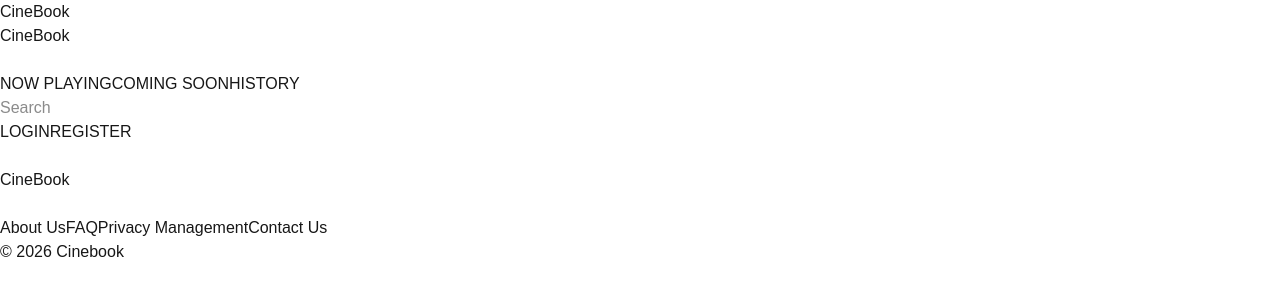
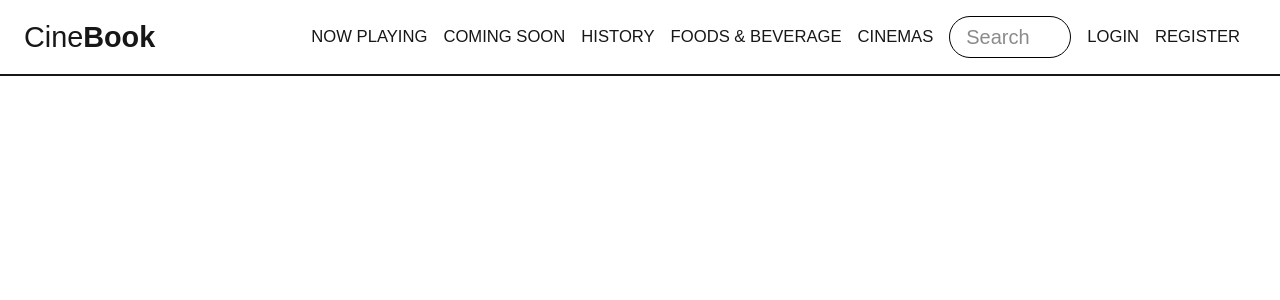
Before and after one commit to yhsptraa/cinebook-nextjs, a Next.js app: page / in a window 1280 px wide. Shown: the top 300 px of the page. Built offline with nearby package versions, Linux system fonts and the light colour scheme.

Commit message:
feat: add header component

```diff
--- a/app/layout.tsx
+++ b/app/layout.tsx
@@ -1,5 +1,7 @@
 import type { Metadata } from "next";
 import { DM_Sans, Lora } from "next/font/google";
+import Navbar from "@/components/layout/Navbar";
+import Footer from "@/components/layout/Footer";
 import "./globals.css";
 
 const dmSans = DM_Sans({
@@ -25,7 +27,10 @@ export default function RootLayout({ children }: LayoutProps<"/">) {
       lang="en"
       className={`${dmSans.variable} ${lora.variable} h-full antialiased`}
     >
-      <body className="min-h-full flex flex-col">{children}</body>
+      <body className="min-h-full flex flex-col">
+        <Navbar/>
+        {children}
+      </body>
     </html>
   );
 }
--- a/app/page.tsx
+++ b/app/page.tsx
@@ -1,12 +1,9 @@
-import Navbar from "@/components/layout/Navbar";
-import Footer from "@/components/layout/Footer";
+
 
 export default function Home() {
   return (
   <div>
-    <Navbar></Navbar>
 
-    <Footer></Footer>
   </div>
   );
 }
--- a/components/layout/Navbar.tsx
+++ b/components/layout/Navbar.tsx
@@ -1,43 +1,196 @@
+"use client";
 
+import { useState } from "react";
 import Link from "next/link";
 
 export default function Navbar() {
+  const [isMenuOpen, setIsMenuOpen] = useState(false);
+
   return (
-    <header id="header-container">
-      <nav id="navbar-container">
-
-        <Link href="#" className="">
-          Cine<span className="">Book</span>
+    <header
+      id="header-container"
+      className="sticky top-0 z-[9]"
+    >
+      <nav
+        id="navbar-container"
+        className="
+          flex flex-row flex-nowrap items-center justify-between
+          bg-[var(--color-surface)]
+          px-6 py-4
+          border-b-2 border-[var(--color-border)]
+        "
+      >
+        <Link
+          href="/"
+          className="
+            logo no-underline
+            text-[var(--color-primary)]
+            text-2xl font-light
+            font-[var(--font-lora)]
+            md:text-[1.65em]
+            lg:text-[1.8em]
+          "
+        >
+          Cine<span className="logo-span font-semibold text-[var(--color-accent)]">
+            Book
+          </span>
         </Link>
 
-        <div id="hamburger-menu-container" className="">
+        <div
+          id="hamburger-menu-container"
+          className={`
+            fixed top-0 left-0 z-10
+            flex h-screen w-screen flex-col gap-4
+            bg-[var(--color-surface)]
+            p-4
+            transition-[transform,opacity,visibility]
+            duration-300
+            ${
+              isMenuOpen
+                ? "translate-x-0 opacity-100 visible pointer-events-auto delay-0"
+                : "translate-x-full opacity-0 invisible pointer-events-none delay-300"
+            }
 
-          <div id="close-button-container">
-            <p className="">
-              Cine<span className="">Book</span>
+            md:static md:h-auto md:w-auto
+            md:translate-x-0 md:visible md:opacity-100
+            md:pointer-events-auto md:delay-0
+            md:flex-row md:items-center
+            md:transition-none md:p-0
+            lg:pr-4
+          `}
+        >
+          <div
+            id="close-button-container"
+            className="
+              mb-5 flex w-full items-center justify-between
+              pr-2
+              md:hidden
+            "
+          >
+            <p className="font-[var(--font-lora)] text-xl font-light text-[var(--color-primary)]">
+              Cine<span className="font-semibold text-[var(--color-accent)]">
+                Book
+              </span>
             </p>
 
-            <button id="close-button" type="button">
+            <button
+              id="close-button"
+              type="button"
+              onClick={() => setIsMenuOpen(false)}
+              className="
+                border-none bg-[var(--color-surface)]
+                text-2xl text-[var(--color-primary)]
+              "
+              aria-label="Close menu"
+            >
               <i className="fa-solid fa-xmark"></i>
             </button>
           </div>
 
-          <div id="menu-container">
-            <Link href="#now-playing-title" className="">
+          <div
+            id="menu-container"
+            className="
+              flex flex-col gap-4 text-xl
+              md:flex-row md:items-center md:justify-center
+              md:text-[0.8em]
+            "
+          >
+            <Link
+              href="/#now-playing-title"
+              onClick={() => setIsMenuOpen(false)}
+              className="
+                border-b border-[var(--color-border)] pb-2
+                text-[var(--color-text-primary)] no-underline
+                hover:text-[var(--color-primary)]
+                md:border-none md:p-0
+                md:text-[var(--color-primary)]
+                md:text-[1.1em]
+                lg:text-[1.3em]
+              "
+            >
               NOW PLAYING
             </Link>
 
-            <Link href="#coming-soon-title" className="">
+            <Link
+              href="/#coming-soon-title"
+              onClick={() => setIsMenuOpen(false)}
+              className="
+                border-b border-[var(--color-border)] pb-2
+                text-[var(--color-text-primary)] no-underline
+                hover:text-[var(--color-primary)]
+                md:border-none md:p-0
+                md:text-[var(--color-primary)]
+                md:text-[1.1em]
+                lg:text-[1.3em]
+              "
+            >
               COMING SOON
             </Link>
 
-            <Link href="/movies/transaction-history" className="">
+            <Link
+              href="/movies/transaction-history"
+              onClick={() => setIsMenuOpen(false)}
+              className="
+                border-b border-[var(--color-border)] pb-2
+                text-[var(--color-text-primary)] no-underline
+                hover:text-[var(--color-primary)]
+                md:border-none md:p-0
+                md:text-[var(--color-primary)]
+                md:text-[1.1em]
+                lg:text-[1.3em]
+              "
+            >
               HISTORY
+            </Link>
+
+            <Link
+              href="/foods"
+              onClick={() => setIsMenuOpen(false)}
+              className="
+                border-b border-[var(--color-border)] pb-2
+                text-[var(--color-text-primary)] no-underline
+                hover:text-[var(--color-primary)]
+                md:border-none md:p-0
+                md:text-[var(--color-primary)]
+                md:text-[1.1em]
+                lg:text-[1.3em]
+              "
+            >
+              FOODS & BEVERAGE
+            </Link>
+
+            <Link
+              href="/cinemas"
+              onClick={() => setIsMenuOpen(false)}
+              className="
+                border-b border-[var(--color-border)] pb-2
+                text-[var(--color-text-primary)] no-underline
+                hover:text-[var(--color-primary)]
+                md:border-none md:p-0
+                md:text-[var(--color-primary)]
+                md:text-[1.1em]
+                lg:text-[1.3em]
+              "
+            >
+              CINEMAS
             </Link>
           </div>
 
-          <div id="search-container">
-            <button id="search-button" type="button">
+          <div
+            id="search-container"
+            className="
+              hidden
+              md:flex md:flex-row md:items-center md:justify-center
+              md:gap-2
+              md:rounded-full md:border md:border-black
+              md:px-2 md:py-1.5
+            "
+          >
+            <button
+              id="search-button"
+              type="button"
+              className="md:[all:unset]"
+            >
               <i className="fa-solid fa-magnifying-glass"></i>
             </button>
 
@@ -45,20 +198,65 @@ export default function Navbar() {
               type="text"
               placeholder="Search"
               id="input-box"
+              className="
+                md:w-24 md:border-none md:outline-none
+                lg:text-xl
+              "
             />
           </div>
 
-          <div id="auth-container">
-            <Link href="/login">LOGIN</Link>
-            <Link href="/register">REGISTER</Link>
+          <div
+            id="auth-container"
+            className="
+              flex flex-col gap-4 text-xl
+              md:flex-row md:items-center md:justify-center
+              md:text-[0.8em]
+            "
+          >
+            <Link
+              href="/login"
+              className="
+                border-b border-[var(--color-border)] pb-2
+                text-[var(--color-text-primary)] no-underline
+                hover:text-[var(--color-primary)]
+                md:border-none md:p-0
+                md:text-[var(--color-primary)]
+                md:text-[1.1em]
+                lg:text-[1.3em]
+              "
+            >
+              LOGIN
+            </Link>
+
+            <Link
+              href="/register"
+              className="
+                border-b border-[var(--color-border)] pb-2
+                text-[var(--color-text-primary)] no-underline
+                hover:text-[var(--color-primary)]
+                md:border-none md:p-0
+                md:text-[var(--color-primary)]
+                md:text-[1.1em]
+                lg:text-[1.3em]
+              "
+            >
+              REGISTER
+            </Link>
           </div>
-
         </div>
 
-        <button id="hamburger-button" type="button">
+        <button
+          id="hamburger-button"
+          type="button"
+          onClick={() => setIsMenuOpen(true)}
+          className="
+            border-none bg-transparent
+            text-2xl text-[var(--color-primary)]
+            md:hidden
+          "
+        >
           <i className="fa-solid fa-bars"></i>
         </button>
-
       </nav>
     </header>
   );
```
Also changed, not shown: app/food/page.tsx (added), app/history/page.tsx (added), app/movies/page.tsx (added).
